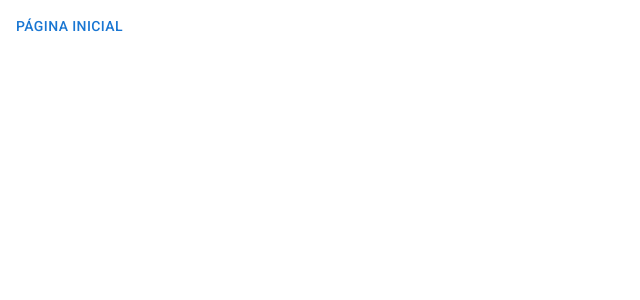
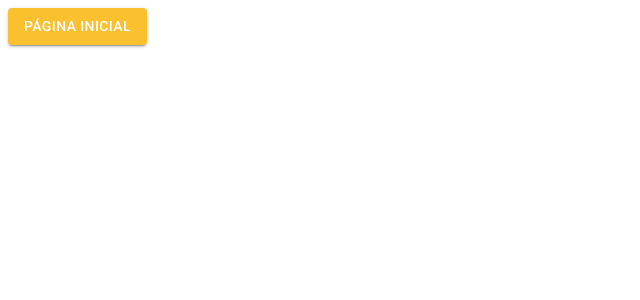
Before and after one commit to JLira/appmaterial, a React (Create React App) app: page /pagina-inicial in a window 1280 px wide. Shown: the top 300 px of the page, without its empty margins (0-640 px from the left). Built offline with nearby package versions, Linux system fonts and the light colour scheme.

Commit message:
feat: adicioando thema claro

```diff
--- a/src/App.tsx
+++ b/src/App.tsx
@@ -1,11 +1,15 @@
+import { ThemeProvider } from '@mui/system';
 import React from 'react';
 import { BrowserRouter } from 'react-router-dom';
 import { AppRoutes } from './routes';
+import { LightTheme } from './shared/themes';
 
 export const App = () => {
   return (
-    <BrowserRouter>
-      <AppRoutes />
-    </BrowserRouter>
+    <ThemeProvider theme={LightTheme}>
+      <BrowserRouter>
+        <AppRoutes />
+      </BrowserRouter>
+    </ThemeProvider>
   );
 }
--- a/src/routes/index.tsx
+++ b/src/routes/index.tsx
@@ -6,7 +6,7 @@
 
     return(
         <Routes>
-            <Route path='/pagina-inicial' element={<Button>Página inicial</Button>}/>
+            <Route path='/pagina-inicial' element={<Button variant='contained' color='primary' >Página inicial</Button>}/>
 
             <Route path='*' element={<Navigate to ="/pagina-inicial"/>}/>
         </Routes>
--- /dev/null
+++ b/src/shared/themes/Light.ts
@@ -0,0 +1,23 @@
+import { createTheme } from '@mui/material';
+import { cyan, yellow } from '@mui/material/colors';
+
+export const LightTheme = createTheme({
+    palette:{
+        primary:{
+            main: yellow[700] ,
+            dark: yellow[800],
+            light: yellow[500],
+            contrastText: '#ffffff',
+        },
+        secondary:{
+            main: cyan[500],
+            dark: cyan[400],
+            light:cyan[500] ,
+            contrastText:'#ffffff',
+        },
+        background:{
+            paper: '#ffffff',
+            default: '#f7f6f3',
+        }
+    }
+});
--- a/src/shared/themes/index.ts
+++ b/src/shared/themes/index.ts
@@ -1 +1 @@
-export {};
+export * from './Light';
```
